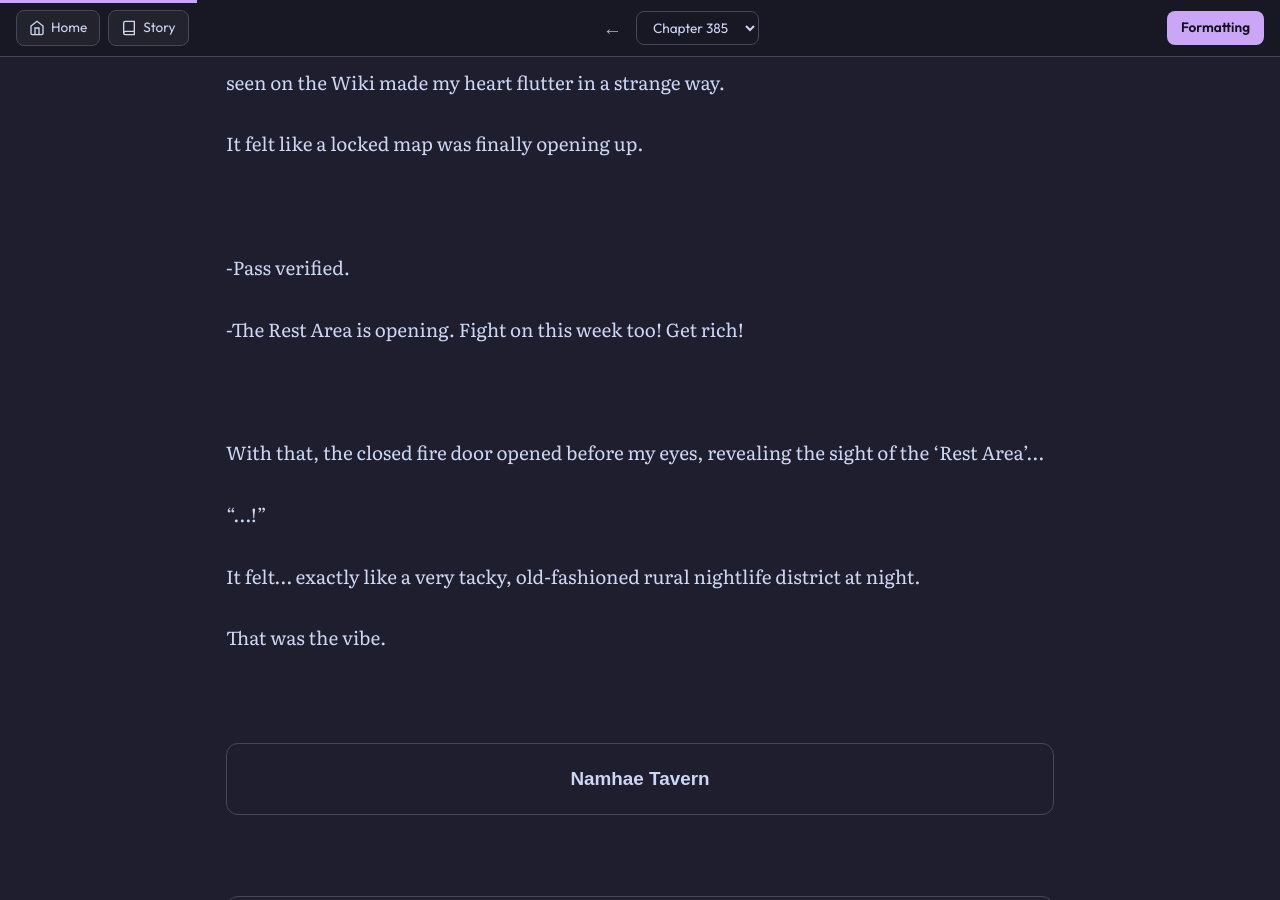
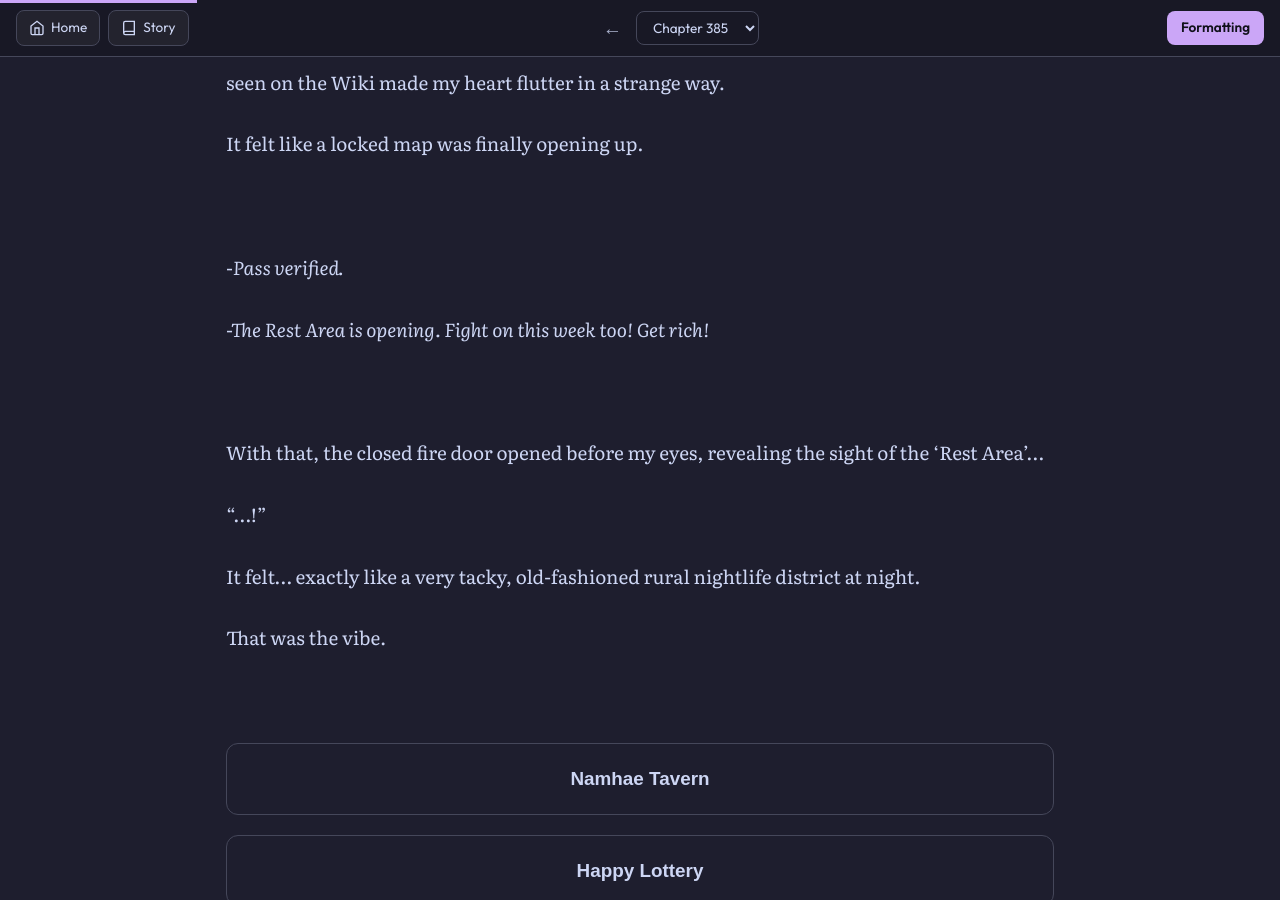
Before and after one commit to soleumn/soleumn.github.io, a Jekyll site: the page built from _chapters/gsgw/ch385.md, in a window 1280 px wide and 900 px high, scrolled down 3094 px. Built offline with Jekyll 4.4.1, drawn with Linux system fonts in a browser that asks for light colours; some web fonts are replaced; comment, search, counter and statistics services are not loaded.

Commit message:
Edit Chapter 385 (via site)

```diff
--- a/_chapters/gsgw/ch385.md
+++ b/_chapters/gsgw/ch385.md
@@ -90,9 +90,9 @@ It felt like a locked map was finally opening up.
 
 <br>
 
--Pass verified.
+*-Pass verified.*
 
--The Rest Area is opening. Fight on this week too! Get rich!
+*-The Rest Area is opening. Fight on this week too! Get rich!*
 
 <br>
 
@@ -110,19 +110,14 @@ That was the vibe.
   <strong>Namhae Tavern</strong>
 </div>
 
-<br>
 
 <div class='f-chelsea' style="border: 1px solid var(--borda-suave, rgba(255, 255, 255, 0.1)); border-radius: 12px; padding: 16px; text-align: center; margin: 20px 0;">
   <strong>Happy Lottery</strong>
 </div>
 
-<br>
-
 <div class='f-chelsea' style="border: 1px solid var(--borda-suave, rgba(255, 255, 255, 0.1)); border-radius: 12px; padding: 16px; text-align: center; margin: 20px 0;">
   <strong>Rhythm Karaoke</strong>
 </div>
-
-<br>
 
 <div class='f-chelsea' style="border: 1px solid var(--borda-suave, rgba(255, 255, 255, 0.1)); border-radius: 12px; padding: 16px; text-align: center; margin: 20px 0;">
   <strong>Deep Sleep Management Center</strong>
```
